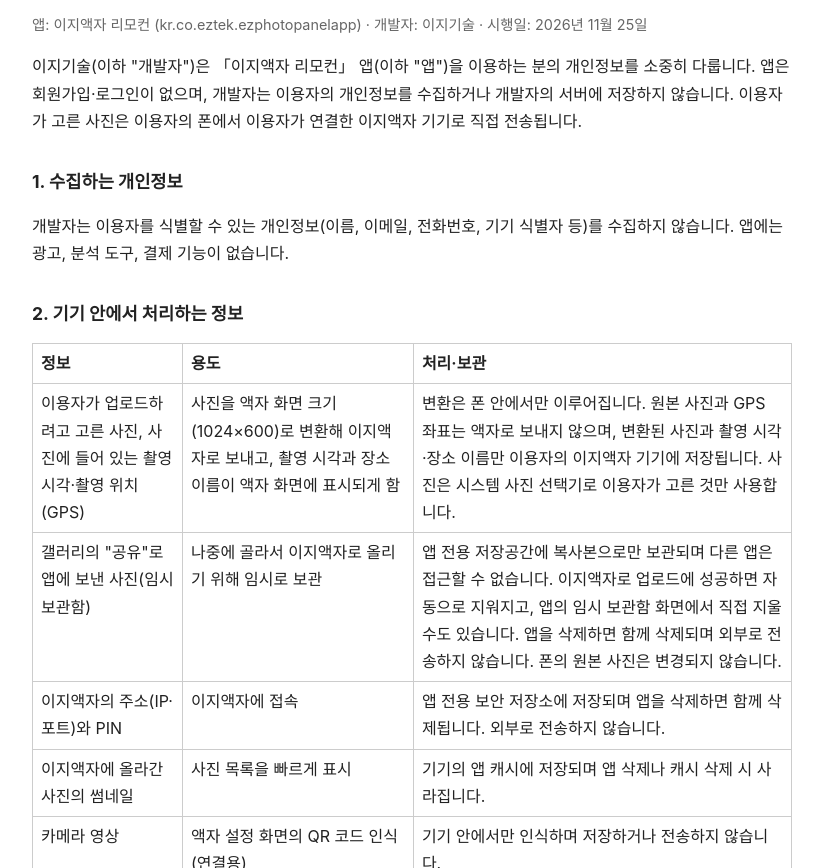
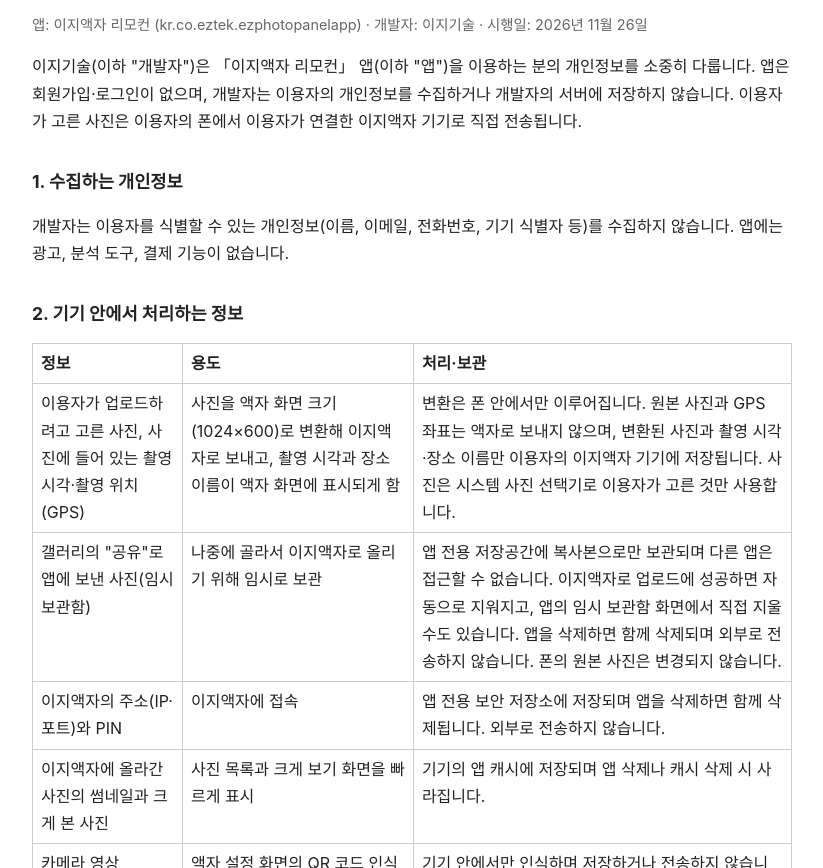
Before and after one commit to jisu5761/eztek-privacy, a plain HTML site: page ezframe/index.html in a window 1280 px wide. Shown: the part 84-952 px from the top of the page, without its empty margins (228-1051 px from the left). Drawn offline with Linux system fonts and the light colour scheme.

Commit message:
ezframe: 크게 본 사진의 앱 캐시 보관 명시, 시행일 2026-11-26
Co-Authored-By: Claude Sonnet 5.5 <noreply@anthropic.com>

```diff
--- a/ezframe/index.html
+++ b/ezframe/index.html
@@ -13,7 +13,7 @@
 </head>
 <body>
 <h1>이지액자 리모컨 개인정보처리방침</h1>
-<p class="muted">앱: 이지액자 리모컨 (kr.co.eztek.ezphotopanelapp) · 개발자: 이지기술 · 시행일: 2026년 11월 25일</p>
+<p class="muted">앱: 이지액자 리모컨 (kr.co.eztek.ezphotopanelapp) · 개발자: 이지기술 · 시행일: 2026년 11월 26일</p>
 
 <p>이지기술(이하 "개발자")은 「이지액자 리모컨」 앱(이하 "앱")을 이용하는 분의 개인정보를 소중히 다룹니다.
 앱은 회원가입·로그인이 없으며, 개발자는 이용자의 개인정보를 수집하거나 개발자의 서버에 저장하지 않습니다.
@@ -29,7 +29,7 @@
   <tr><td>이용자가 업로드하려고 고른 사진, 사진에 들어 있는 촬영 시각·촬영 위치(GPS)</td><td>사진을 액자 화면 크기(1024×600)로 변환해 이지액자로 보내고, 촬영 시각과 장소 이름이 액자 화면에 표시되게 함</td><td>변환은 폰 안에서만 이루어집니다. 원본 사진과 GPS 좌표는 액자로 보내지 않으며, 변환된 사진과 촬영 시각·장소 이름만 이용자의 이지액자 기기에 저장됩니다. 사진은 시스템 사진 선택기로 이용자가 고른 것만 사용합니다.</td></tr>
   <tr><td>갤러리의 "공유"로 앱에 보낸 사진(임시 보관함)</td><td>나중에 골라서 이지액자로 올리기 위해 임시로 보관</td><td>앱 전용 저장공간에 복사본으로만 보관되며 다른 앱은 접근할 수 없습니다. 이지액자로 업로드에 성공하면 자동으로 지워지고, 앱의 임시 보관함 화면에서 직접 지울 수도 있습니다. 앱을 삭제하면 함께 삭제되며 외부로 전송하지 않습니다. 폰의 원본 사진은 변경되지 않습니다.</td></tr>
   <tr><td>이지액자의 주소(IP·포트)와 PIN</td><td>이지액자에 접속</td><td>앱 전용 보안 저장소에 저장되며 앱을 삭제하면 함께 삭제됩니다. 외부로 전송하지 않습니다.</td></tr>
-  <tr><td>이지액자에 올라간 사진의 썸네일</td><td>사진 목록을 빠르게 표시</td><td>기기의 앱 캐시에 저장되며 앱 삭제나 캐시 삭제 시 사라집니다.</td></tr>
+  <tr><td>이지액자에 올라간 사진의 썸네일과 크게 본 사진</td><td>사진 목록과 크게 보기 화면을 빠르게 표시</td><td>기기의 앱 캐시에 저장되며 앱 삭제나 캐시 삭제 시 사라집니다.</td></tr>
   <tr><td>카메라 영상</td><td>액자 설정 화면의 QR 코드 인식(연결용)</td><td>기기 안에서만 인식하며 저장하거나 전송하지 않습니다.</td></tr>
 </table>
 <p>카메라 권한은 QR 스캔에만 사용합니다. 사진 위치 정보 접근 권한은 허용한 경우에만 사진의 촬영 위치를 읽으며, 허용하지 않아도 위치 없이 사진을 올릴 수 있습니다. 두 권한은 언제든지 기기 설정에서 끌 수 있습니다.</p>
```
